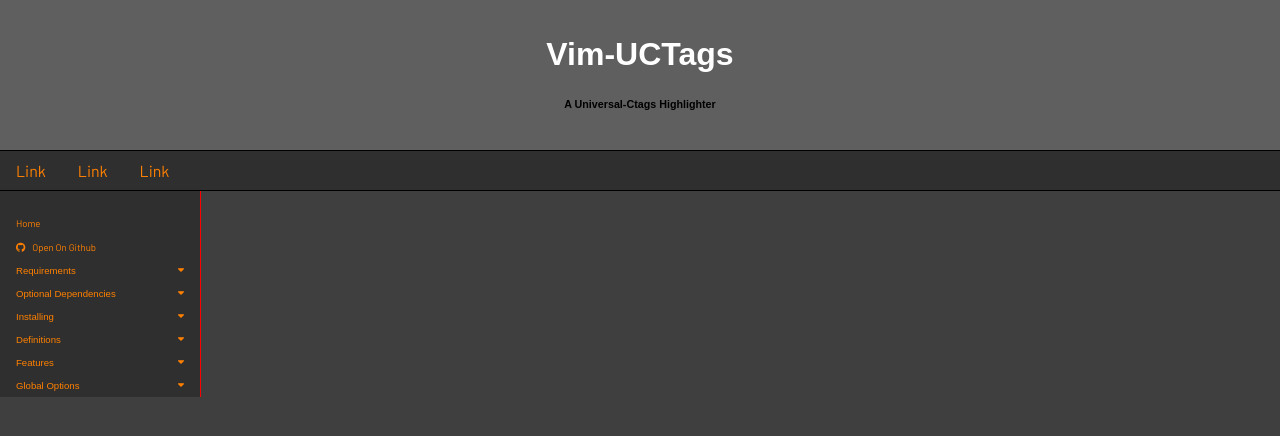
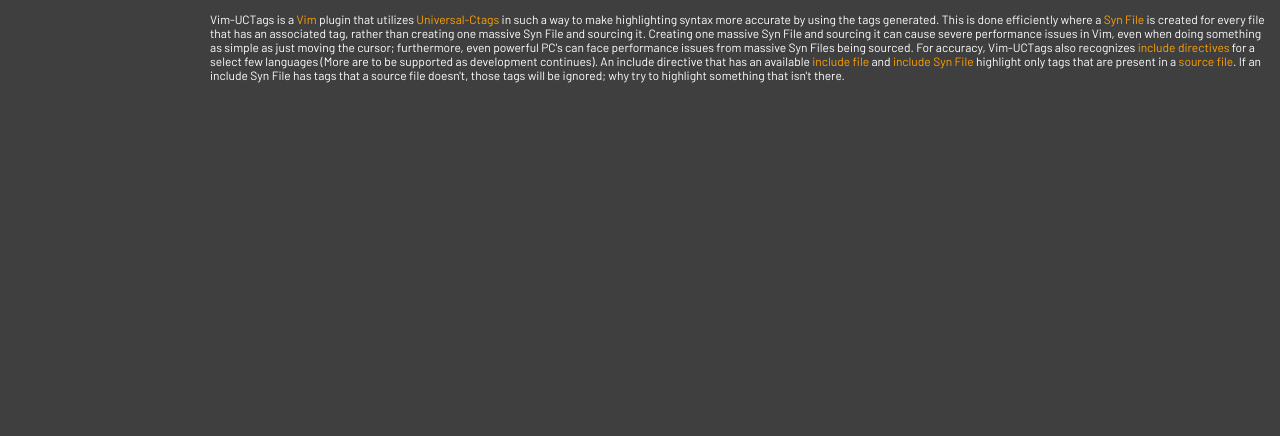
Before and after one commit to FrancescoMagliocco/vim-uctags, a Jekyll site: the page built from index.html, in a window 1280 px wide. Shown: the top 436 px of the page. Built offline with Jekyll 4.4.1, drawn with Linux system fonts in a browser that asks for light colours; nearby versions of some CDN libraries; some web fonts are replaced.

Commit message:
Updated index.html

```diff
--- a/index.html
+++ b/index.html
@@ -1,5 +1,19 @@
 ---
 ---
-{% include header.html %}
-{% include topbar.html %}
-{% include sidebar.html %}
+<div class="main">
+  <p>Vim-UCTags is a <a id="vim">Vim</a> plugin that utilizes <a id="ctags">
+  Universal-Ctags</a> in such a way to make highlighting syntax more accurate by
+  using the tags generated.  This is done efficiently where a <a id="synFiles">
+  Syn File</a> is created for every file that has an associated tag, rather than
+  creating one massive Syn File and sourcing it.  Creating one massive Syn File
+  and sourcing it can cause severe performance issues in Vim, even when doing
+  something as simple as just moving the cursor; furthermore, even powerful
+  PC's can face performance issues from massive Syn Files being sourced.  For
+  accuracy, Vim-UCTags also recognizes <a id="incDir">include directives</a> for
+  a select few languages (More are to be supported as development continues).
+  An include directive that has an available <a id="incFile">include file</a>
+  and <a id="incSynFile"> include Syn File</a> highlight only tags that are
+  present in a <a id="srcFile">source file</a>.  If an include Syn File has tags
+  that a source file doesn't, those tags will be ignored; why try to highlight
+  something that isn't there.</p>
+</div>
```
